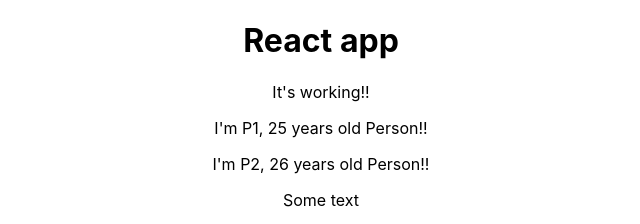
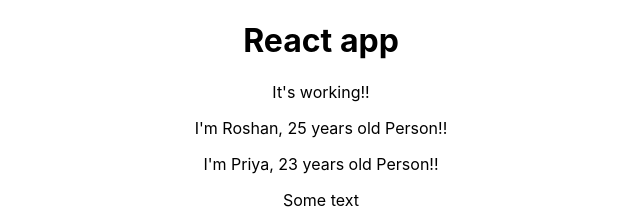
Before and after one commit to rachlies/react-app, a React (Create React App) app: page / in a window 1280 px wide. Shown: the top 224 px of the page, without its empty margins (319-959 px from the left). Built offline with nearby package versions, Linux system fonts and the light colour scheme.

Commit message:
introuducing state for the first time

```diff
--- a/src/App.js
+++ b/src/App.js
@@ -4,13 +4,21 @@ import Person from './Person/Person';
 
 
 class App extends Component {
+
+  state = {
+    person : [
+      {Name : "Roshan", Age : 25},
+      {Name : "Priya", Age : 23}
+    ]
+  };
+
   render() {
     return (
       <div className="App">
         <h1>React app</h1>
         <p>It's working!!</p>
-          <Person Name = "P1" Age = "25"/>
-          <Person Name = "P2" Age = "26">Some text</Person>
+          <Person Name = {this.state.person[0].Name} Age = {this.state.person[0].Age}/>
+          <Person Name = {this.state.person[1].Name} Age = {this.state.person[1].Age}>Some text</Person>
       </div>
     );
   }
```
